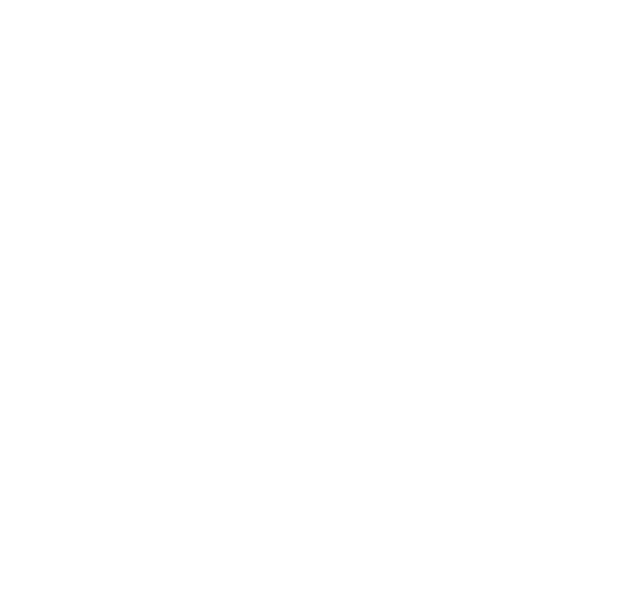
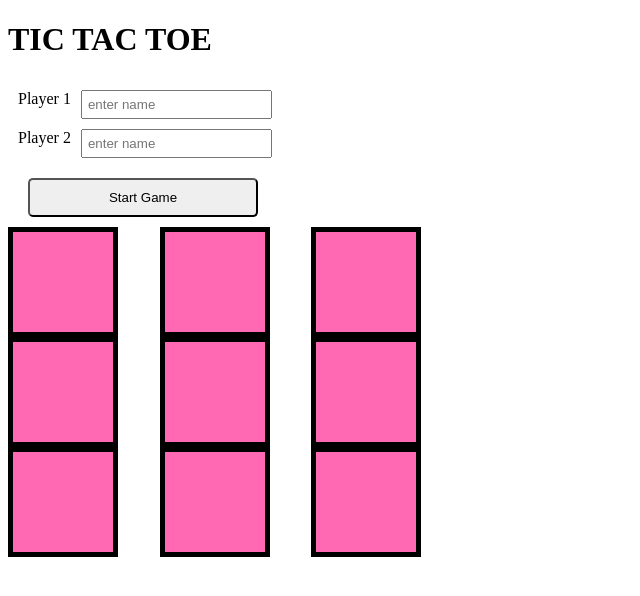
Before and after one commit to acciojob/tictactoe-mannmanjeet988, a website: page main.html in a window 1280 px wide. Shown: the whole page, without its empty margins (0-640 px from the left). Drawn offline with Linux system fonts and the light colour scheme.

Commit message:
created a submission

```diff
--- a/main.html
+++ b/main.html
@@ -7,6 +7,32 @@
 </head>
 
 <body>
+	<h1>TIC TAC TOE</h1>
+	<form class="formPage">
+		<div class="playerNames">
+		<div class="playerlabel">
+			<label name="playerName" >Player 1</label>
+		<input type="text" placeholder="enter name" required>
+		</div>
+		<div class="playerlabel">
+			<label name="playerName" >Player 2</label>
+		<input type="text" placeholder="enter name" required>
+		</div>
+		</div>
+		<button class="btn">Start Game</button>
+	</form>
+
+	<div class="grid-container">
+		<div class="item"></div>
+		<div class="item"></div>
+		<div class="item"></div>
+		<div class="item"></div>
+		<div class="item"></div>
+		<div class="item"></div>
+		<div class="item"></div>
+		<div class="item"></div>
+		<div class="item"></div>
+	</div>
 	<!-- the entire body must be written by student -->
     <script type="text/javascript" src="./script.js">
 </script>
--- a/styles.css
+++ b/styles.css
@@ -1 +1,41 @@
 /*  your css code here. If applicable */
+
+h1{
+	text-align: self-start;
+}
+.playerNames{
+	width: 50%;
+	display:flex;
+	flex-direction:column;
+	row-gap:10px;
+	padding:10px;
+}
+
+.playerlabel{
+	display:flex;
+	column-gap:10px;
+}
+.formPage input{
+	padding:5px;
+}
+
+.btn{
+	margin:10px 20px;
+	 width: 230px;
+	padding: 10px;
+	border-radius: 5px;
+}
+
+.grid-container{
+	display: grid;
+	grid-template-columns: repeat(3,12%);
+	grid-gap:0px;
+/* 	display : none; */
+}
+
+.item{
+	width:100px;
+	height:100px;
+	background-color:hotpink;
+	border : 5px solid black;
+}
```
